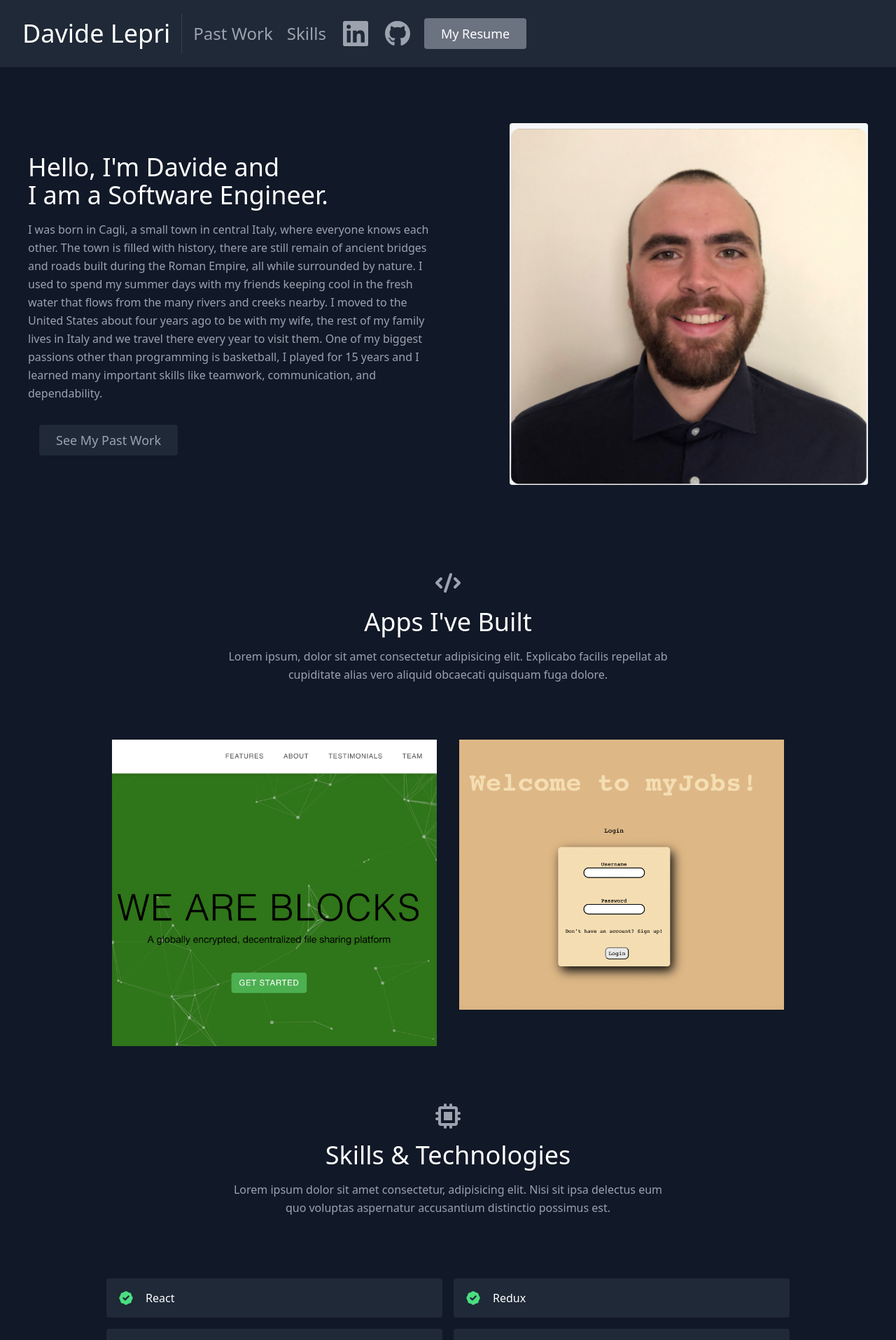
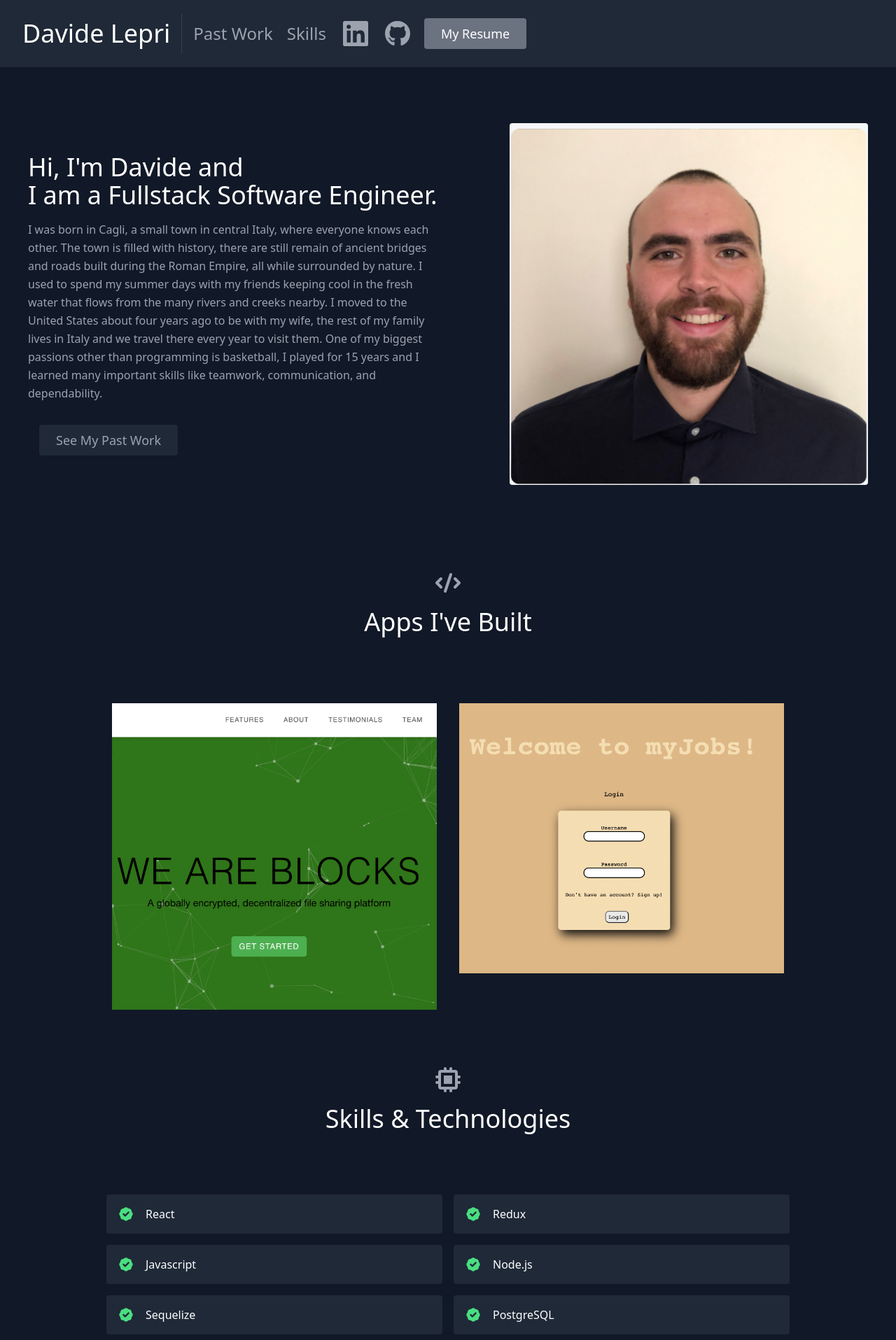
Before and after one commit to Davide3520/Portfolio, a React (Create React App) app: page / in a window 1280 px wide. Shown: the top 1915 px of the page at 70% size. Built offline with nearby package versions, Linux system fonts and the light colour scheme.

Commit message:
changes made on projects and skills components

```diff
--- a/src/components/About.js
+++ b/src/components/About.js
@@ -4,8 +4,8 @@ export default function About() {
       <div className="container mx-auto flex px-10 py-20 md:flex-row flex-col items-center">
         <div className="lg:flex-grow md:w-1/2 lg:pr-24 md:pr-16 flex flex-col md:items-start md:text-left mb-16 md:mb-0 items-center text-center">
           <h1 className="title-font sm:text-4xl text-3xl mb-4 font-medium text-white">
-            Hello, I'm Davide and
-            <br className="hidden lg:inline-block" /> I am a Software Engineer.
+            Hi, I'm Davide and
+            <br className="hidden lg:inline-block" /> I am a Fullstack Software Engineer.
           </h1>
           <p className="mb-8 leading-relaxed">
           I was born in Cagli, a small town in central Italy, where everyone knows each other. The town is filled with history, there are still remain of ancient bridges and roads built during the Roman Empire, all while surrounded by nature. I used to spend my summer days with my friends keeping cool in the fresh water that flows from the many rivers and creeks nearby. I moved to the United States about four years ago to be with my wife, the rest of my family lives in Italy and we travel there every year to visit them. One of my biggest passions other than programming is basketball, I played for 15 years and I learned many important skills like teamwork, communication, and dependability.
--- a/src/components/ProjectsPage.js
+++ b/src/components/ProjectsPage.js
@@ -11,11 +11,6 @@ export default function ProjectsPage() {
           <h1 className="sm:text-4xl text-3xl font-medium title-font mb-4 text-white">
             Apps I've Built
           </h1>
-          <p className="lg:w-2/3 mx-auto leading-relaxed text-base">
-            Lorem ipsum, dolor sit amet consectetur adipisicing elit. Explicabo
-            facilis repellat ab cupiditate alias vero aliquid obcaecati quisquam
-            fuga dolore.
-          </p>
         </div>
         <div className="flex flex-wrap -m-4">
           {projects.map((project) => (
--- a/src/components/Skills.js
+++ b/src/components/Skills.js
@@ -11,11 +11,6 @@ export default function Skills() {
         <h1 className="sm:text-4xl text-3xl font-medium title-font text-white mb-4">
           Skills &amp; Technologies
         </h1>
-        <p className="text-base leading-relaxed xl:w-2/4 lg:w-3/4 mx-auto">
-          Lorem ipsum dolor sit amet consectetur, adipisicing elit. Nisi sit
-          ipsa delectus eum quo voluptas aspernatur accusantium distinctio
-          possimus est.
-        </p>
       </div>
       <div className="flex flex-wrap lg:w-4/5 sm:mx-auto sm:mb-2 -mx-2">
         {skills.map((skill) => (
```
